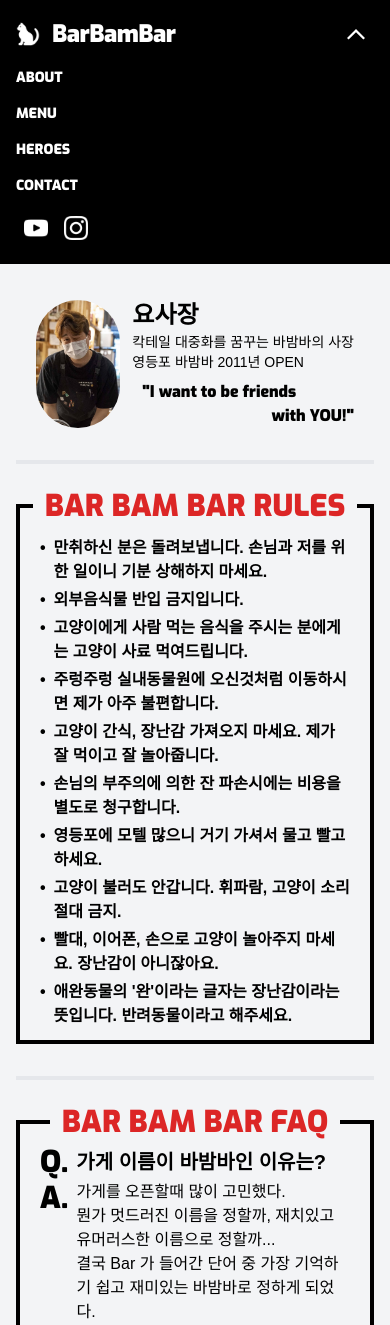
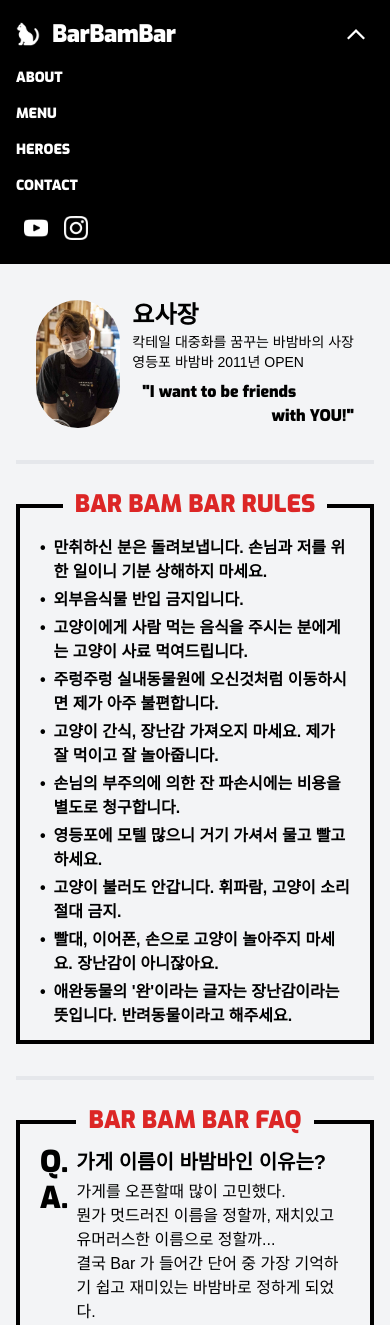
Before and after one commit to rlatmfrl24/barbambar, a Next.js app: page /about in a window 390 px wide. Shown: the top 1325 px of the page. Built offline with nearby package versions, Linux system fonts and the light colour scheme; a web font is replaced by a local one.

Commit message:
특정 레이아웃에서 about 내용이 가려지는 문제 수정

```diff
--- a/pages/about.tsx
+++ b/pages/about.tsx
@@ -40,7 +40,7 @@
         </div>
         <div className="border-2 lg:mt-7 mt-3"></div>
         <div className="relative flex justify-center border-4 border-black mt-10">
-          <div className="absolute bg-gray-100 px-3 font-exo text-3xl text-red-600 -top-5 ">
+          <div className="absolute  bg-gray-100 px-3 font-exo sm:text-3xl text-2xl text-red-600 -top-5 ">
             BAR BAM BAR RULES
           </div>
           <div className="flex-1 gap-1 lg:my-8 my-2 pt-5 lg:px-10 px-5">
@@ -58,7 +58,7 @@
         </div>
         <div className="border-2 mt-8"></div>
         <div className="relative flex justify-center border-4 border-black mt-10">
-          <div className="absolute bg-gray-100 px-3 font-exo text-3xl text-red-600 -top-5 ">
+          <div className="absolute bg-gray-100 px-3 font-exo sm:text-3xl text-2xl text-red-600 -top-5 ">
             BAR BAM BAR FAQ
           </div>
           <div className="flex-1 gap-1 lg:my-8 pt-5 lg:px-10 px-5">
```
